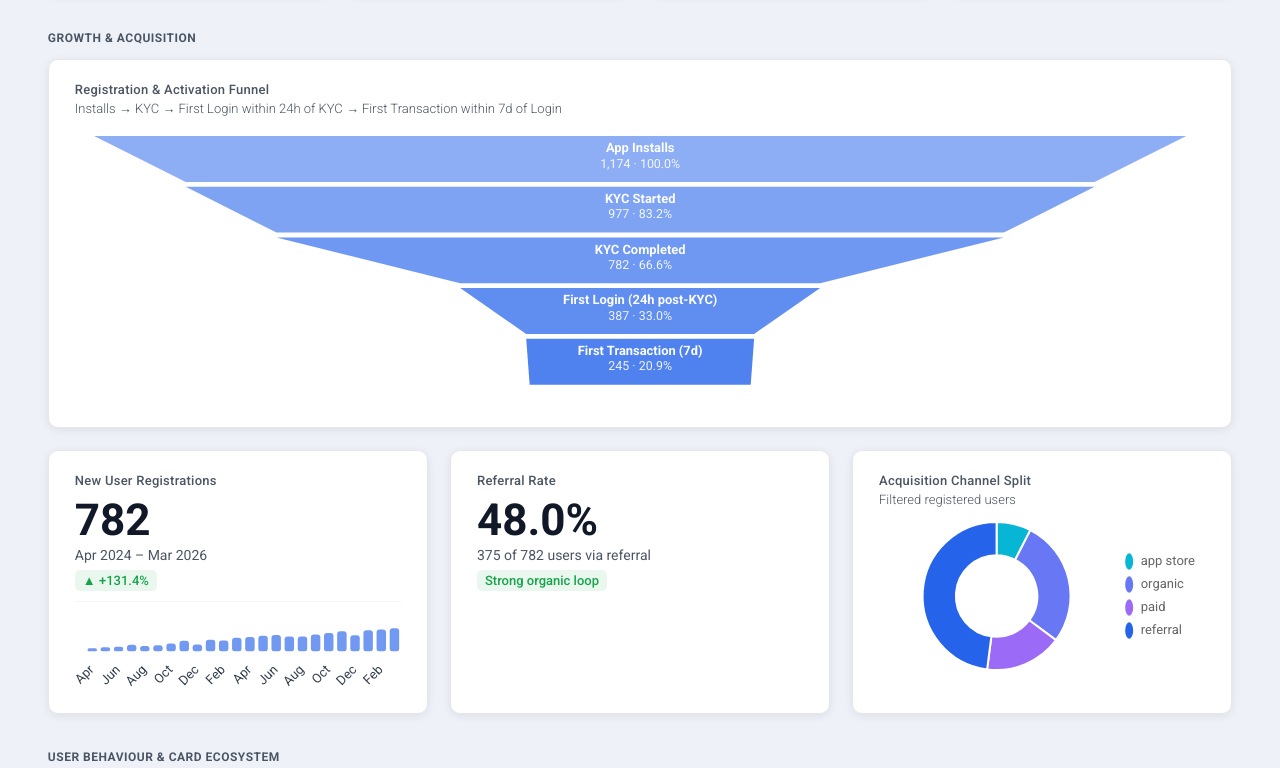
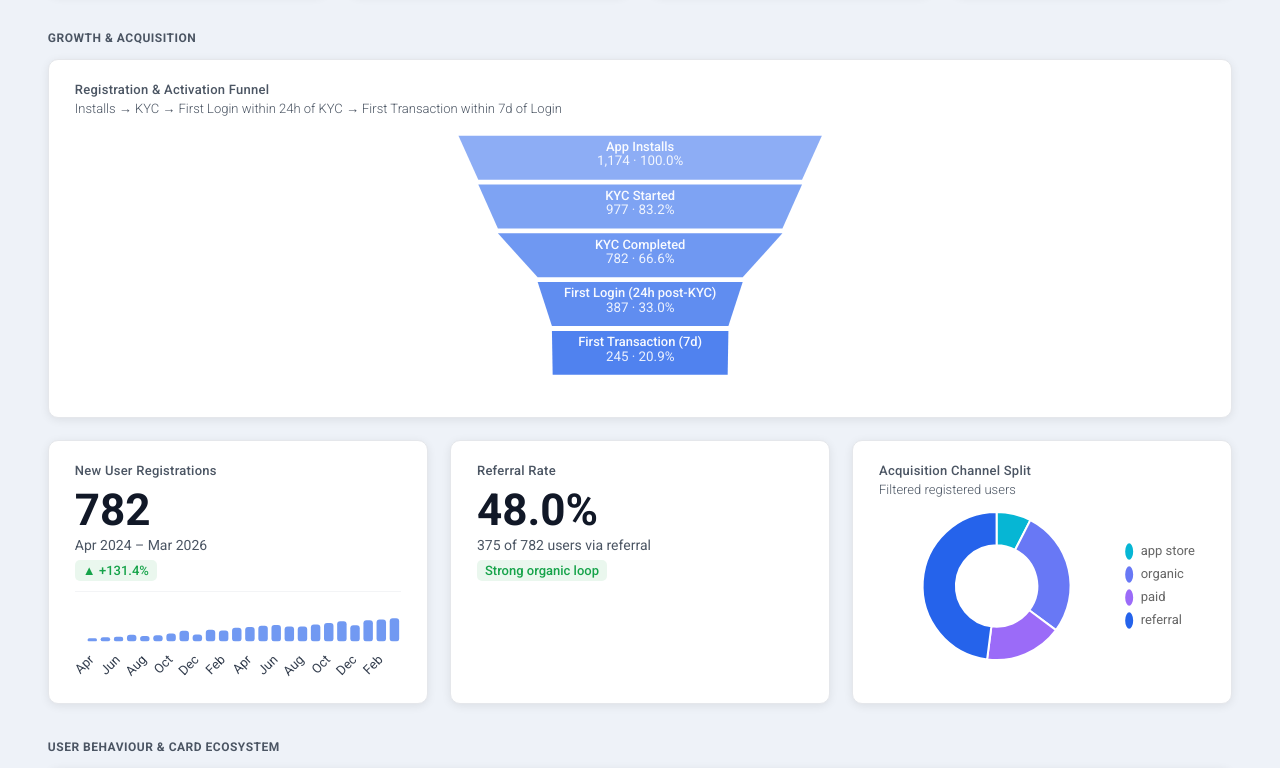
Before and after one commit to BorisTsvetanov1/BulPay, a plain HTML site: page 05_Success_Metrics_Dashboard/index.html in a window 1280 px wide. Shown: the part 1520-2288 px from the top of the page. Drawn offline with nearby package versions, Linux system fonts and the light colour scheme.

Commit message:
imporved growth funnel visualizaiton logic

```diff
--- a/05_Success_Metrics_Dashboard/index.html
+++ b/05_Success_Metrics_Dashboard/index.html
@@ -2158,43 +2158,54 @@ function renderGrowthAcquisition(filteredSessions, filteredUsers, filteredOps) {
   }
 }
 
+/* Shared funnel geometry (Growth + Send Payment): capped MAX_W, linear mapping of count/max onto a
+   *visual* band so the bottom never collapses to a unreadable sliver. Raw rates in the labels stay exact;
+   width uses span [VISUAL_MIN, 1] × MAX_W (same idea as the old MIN_W offset: 50% count ≈ ~2/3 width,
+   not half). */
+const FUNNEL_VISUAL_WIDTH_MIN = 0.35;
+
+function funnelBandWidth(count, maxCount, maxPx) {
+  const mc = maxCount > 0 ? maxCount : 1;
+  const r = Math.min(1, Math.max(0, count / mc));
+  const span = FUNNEL_VISUAL_WIDTH_MIN + (1 - FUNNEL_VISUAL_WIDTH_MIN) * r;
+  return maxPx * span;
+}
+
+function drawConversionFunnelIntoSvg(svg, rows, getLabel) {
+  if (!svg) return;
+  if (!rows.length) {
+    svg.innerHTML = '';
+    return;
+  }
+  const svgW = svg.parentElement.clientWidth || 380;
+  const STEP_H = 46, GAP = 5;
+  const MAX_W = Math.min(svgW - 40, 380);
+  const cx = svgW / 2;
+  const totalH = rows.length * (STEP_H + GAP) + 10;
+  svg.setAttribute('viewBox', `0 0 ${svgW} ${totalH}`);
+  svg.setAttribute('height', totalH);
+  const maxCount = rows[0] ? (rows[0].count || 1) : 1;
+  let inner = '';
+  rows.forEach((row, i) => {
+    const y1 = i * (STEP_H + GAP), y2 = y1 + STEP_H;
+    const topW = funnelBandWidth(row.count, maxCount, MAX_W);
+    const nxtCnt = rows[i + 1] ? rows[i + 1].count : row.count * 0.97;
+    const botW = funnelBandWidth(nxtCnt, maxCount, MAX_W);
+    const x1 = cx - topW / 2, x2 = cx + topW / 2, x3 = cx + botW / 2, x4 = cx - botW / 2;
+    const opacity = 0.52 + i * 0.07;
+    const fill = `rgba(37,99,235,${opacity.toFixed(2)})`;
+    const stepPct = i === 0 ? '100.0%' : ((row.count / rows[0].count) * 100).toFixed(1) + '%';
+    const title = getLabel(row, i);
+    inner += `<polygon points="${x1},${y1} ${x2},${y1} ${x3},${y2} ${x4},${y2}" fill="${fill}"/>
+      <text x="${cx}" y="${y1 + STEP_H / 2 - 7}" text-anchor="middle" font-size="13.5" font-weight="500" fill="rgba(255,255,255,0.95)" font-family="Roboto,sans-serif" style="pointer-events:none;">${title}</text>
+      <text x="${cx}" y="${y1 + STEP_H / 2 + 8}" text-anchor="middle" font-size="14" fill="rgba(255,255,255,0.88)" font-family="Roboto,sans-serif" style="pointer-events:none;">${row.count.toLocaleString()} · ${stepPct}</text>`;
+  });
+  svg.innerHTML = inner;
+}
+
 function drawRegistrationFunnel(funnelData) {
   const svg = document.getElementById('reg-funnel-svg');
-  if (!svg) return;
-  const svgW = svg.parentElement.clientWidth || 500;
-  const STEP_H = 48, GAP = 5;
-  /* MAX_W = full available width. Bars scale 0 → MAX_W purely by proportion. */
-  const MAX_W = svgW - 40;
-  /* TEXT_MIN: minimum bar width needed to render two lines of white text legibly.
-     Only applied per-bar if that bar's proportional width falls below this. */
-  const TEXT_MIN = 200;
-  const cx = svgW / 2;
-  const totalH = funnelData.length * (STEP_H + GAP) + 10;
-  svg.setAttribute('viewBox', `0 0 ${svgW} ${totalH}`);
-  svg.setAttribute('height', totalH);
-  const maxCount = funnelData[0] ? (funnelData[0].count || 1) : 1;
-
-  /* Pre-compute each bar's display width: proportional, floored only if too narrow for text. */
-  const barW = funnelData.map(item =>
-    Math.max(TEXT_MIN, (item.count / maxCount) * MAX_W)
-  );
-
-  let inner = '';
-  funnelData.forEach((item, i) => {
-    const y1 = i*(STEP_H+GAP), y2 = y1+STEP_H;
-    const topW = barW[i];
-    const botW = barW[i+1] !== undefined ? barW[i+1] : topW * 0.97;
-    const x1=cx-topW/2, x2=cx+topW/2, x3=cx+botW/2, x4=cx-botW/2;
-    /* Same blue gradient as Send Payment Funnel (drawFunnel) — no green “success” bar */
-    const opacity = 0.52 + i * 0.07;
-    const fill = `rgba(37,99,235,${opacity.toFixed(2)})`;
-    const stepPct = i===0?'100.0%':((item.count/funnelData[0].count)*100).toFixed(1)+'%';
-    inner += `
-      <polygon points="${x1},${y1} ${x2},${y1} ${x3},${y2} ${x4},${y2}" fill="${fill}"/>
-      <text x="${cx}" y="${y1+STEP_H/2-7}" text-anchor="middle" font-size="13.5" font-weight="600" fill="rgba(255,255,255,0.97)" font-family="Roboto,sans-serif" style="pointer-events:none;">${item.step}</text>
-      <text x="${cx}" y="${y1+STEP_H/2+9}" text-anchor="middle" font-size="13" fill="rgba(255,255,255,0.90)" font-family="Roboto,sans-serif" style="pointer-events:none;">${item.count.toLocaleString()} · ${stepPct}</text>`;
-  });
-  svg.innerHTML = inner;
+  drawConversionFunnelIntoSvg(svg, funnelData, row => row.step);
 }
 
 /* ═══════════════════════════════════════════════════════════════════════
@@ -2410,31 +2421,8 @@ function renderPaymentFlow(filteredSessions) {
 
 function drawFunnel(funnelData) {
   const svg = document.getElementById('funnel-svg');
-  if (!svg) return;
-  const svgW = svg.parentElement.clientWidth || 380;
-  const STEP_H = 46, GAP = 5;
-  const MAX_W = Math.min(svgW - 40, 380), MIN_W = MAX_W * 0.22;
-  const cx = svgW / 2;
-  const totalH = funnelData.length * (STEP_H + GAP) + 10;
-  svg.setAttribute('viewBox', `0 0 ${svgW} ${totalH}`);
-  svg.setAttribute('height', totalH);
   const stepNames = ['Initiated','Recipient Selected','Amount Entered','Confirmation Reached','PIN Attempted','Payment Completed'];
-  const maxCount  = funnelData[0] ? (funnelData[0].count || 1) : 1;
-  let inner = '';
-  funnelData.forEach((step, i) => {
-    const y1 = i*(STEP_H+GAP), y2 = y1+STEP_H;
-    const topW = MIN_W + (step.count/maxCount)*(MAX_W-MIN_W);
-    const nxtCnt = funnelData[i+1] ? funnelData[i+1].count : step.count*0.97;
-    const botW = MIN_W + (nxtCnt/maxCount)*(MAX_W-MIN_W);
-    const x1=cx-topW/2,x2=cx+topW/2,x3=cx+botW/2,x4=cx-botW/2;
-    const opacity = 0.52 + i*0.07;
-    const fill = `rgba(37,99,235,${opacity.toFixed(2)})`;
-    const stepPct = i===0?'100.0%':((step.count/funnelData[0].count)*100).toFixed(1)+'%';
-    inner += `<polygon points="${x1},${y1} ${x2},${y1} ${x3},${y2} ${x4},${y2}" fill="${fill}"/>
-      <text x="${cx}" y="${y1+STEP_H/2-7}" text-anchor="middle" font-size="13.5" font-weight="500" fill="rgba(255,255,255,0.95)" font-family="Roboto,sans-serif">${stepNames[i]}</text>
-      <text x="${cx}" y="${y1+STEP_H/2+8}" text-anchor="middle" font-size="14" fill="rgba(255,255,255,0.88)" font-family="Roboto,sans-serif">${step.count} · ${stepPct}</text>`;
-  });
-  svg.innerHTML = inner;
+  drawConversionFunnelIntoSvg(svg, funnelData, (_, i) => stepNames[i]);
 }
 
 /* ═══════════════════════════════════════════════════════════════════════
```
